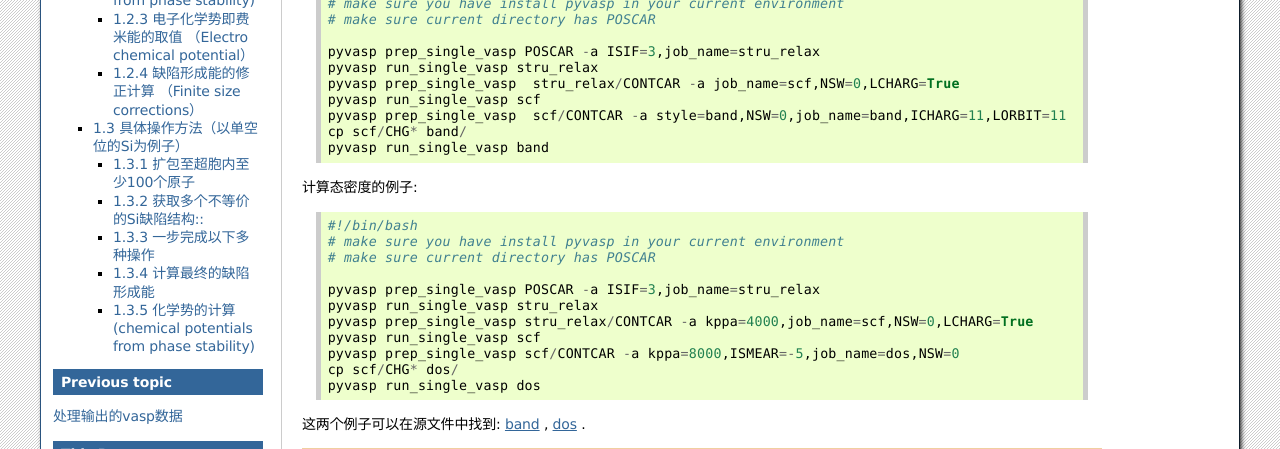
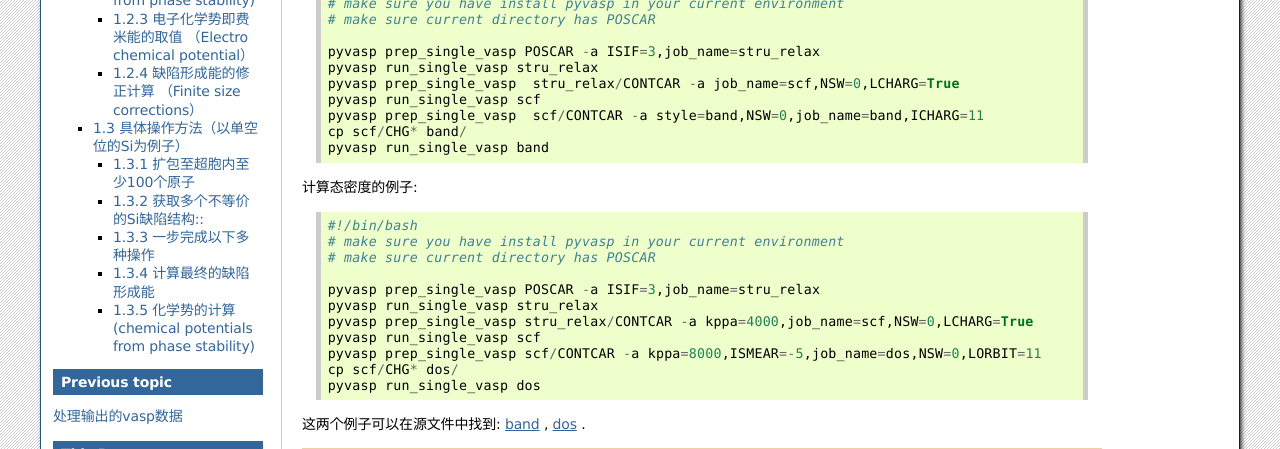
Before and after one commit to ChangChunHe/pyvaspflow, a Sphinx documentation site: the page built from docs/source/example.rst, in a window 1280 px wide and 900 px high. Shown: the part 329-778 px from the top of the window. Built offline with Sphinx 7.4.7, drawn with Linux system fonts in a browser that asks for light colours; part of the change alters nothing that is shown.

Commit message:
add LORBIT=11 in docs

```diff
--- a/docs/source/example.rst
+++ b/docs/source/example.rst
@@ -22,7 +22,7 @@
     pyvasp run_single_vasp stru_relax
     pyvasp prep_single_vasp  stru_relax/CONTCAR -a job_name=scf,NSW=0,LCHARG=True
     pyvasp run_single_vasp scf
-    pyvasp prep_single_vasp  scf/CONTCAR -a style=band,NSW=0,job_name=band,ICHARG=11,LORBIT=11
+    pyvasp prep_single_vasp  scf/CONTCAR -a style=band,NSW=0,job_name=band,ICHARG=11
     cp scf/CHG* band/
     pyvasp run_single_vasp band
 
@@ -36,7 +36,7 @@
     pyvasp run_single_vasp stru_relax
     pyvasp prep_single_vasp stru_relax/CONTCAR -a kppa=4000,job_name=scf,NSW=0,LCHARG=True
     pyvasp run_single_vasp scf
-    pyvasp prep_single_vasp scf/CONTCAR -a kppa=8000,ISMEAR=-5,job_name=dos,NSW=0
+    pyvasp prep_single_vasp scf/CONTCAR -a kppa=8000,ISMEAR=-5,job_name=dos,NSW=0,LORBIT=11
     cp scf/CHG* dos/
     pyvasp run_single_vasp dos
 
```
